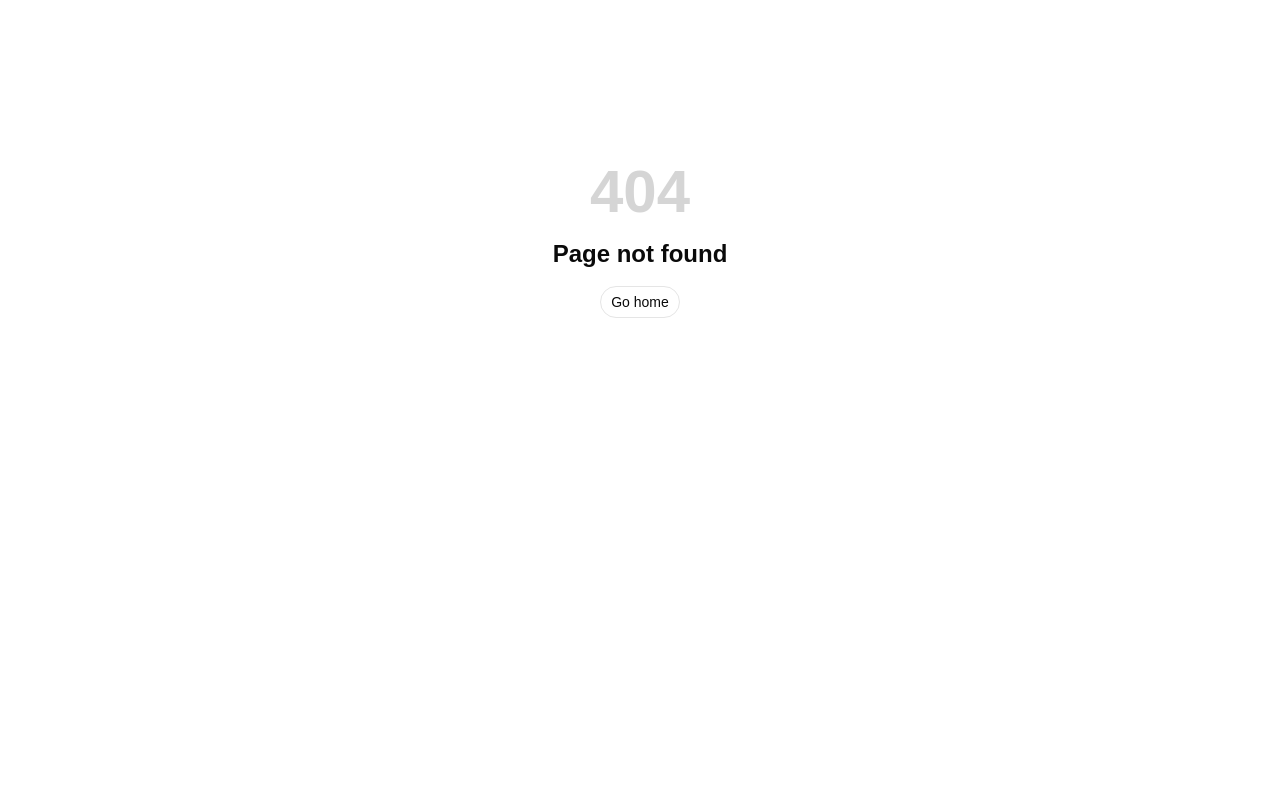
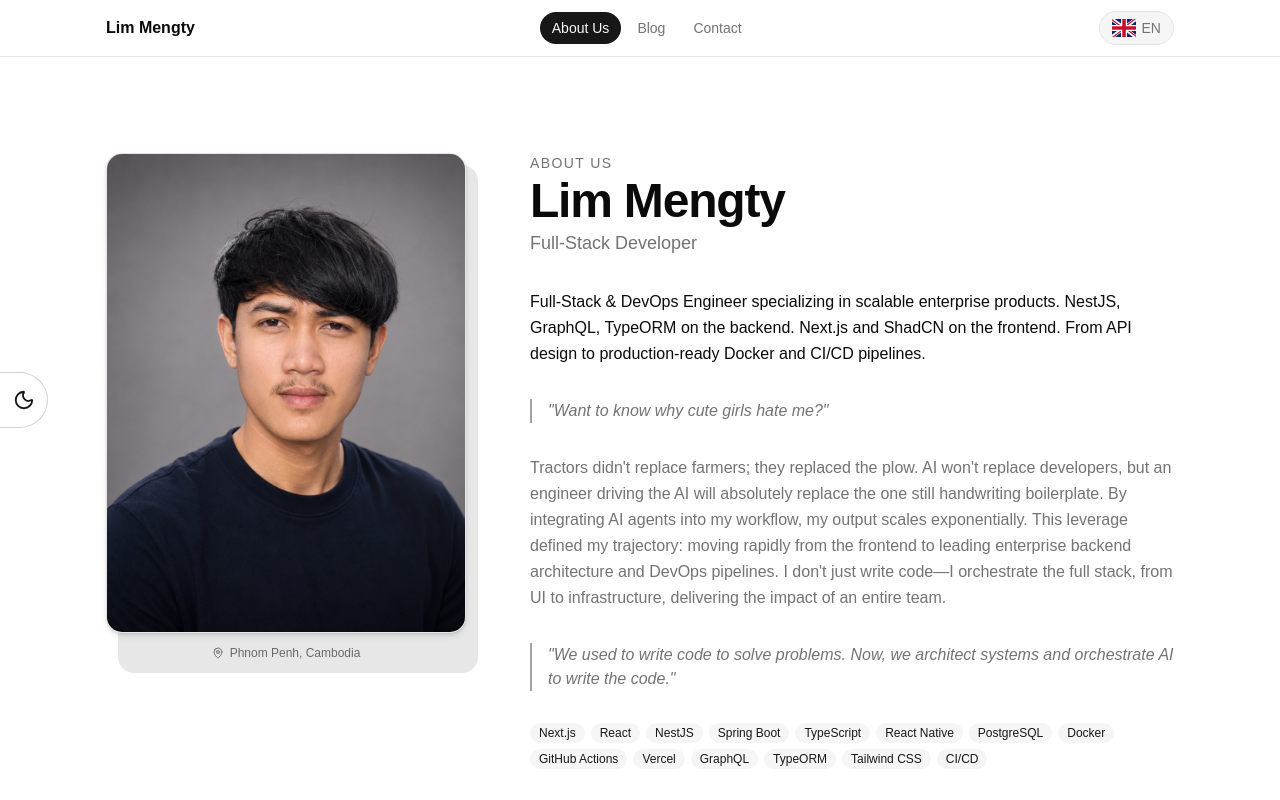
Before and after one commit to limmengty/my-profile, a Next.js app: page /en/about-us in a window 1280 px wide. Before the commit this address had no page. Shown: the top 800 px of the page. Built offline with nearby package versions, Linux system fonts and the light colour scheme; a web font is replaced by a local one.

Commit message:
chore: update content, profile, messages, and misc changes

```diff
--- a/app/[locale]/about/page.tsx
+++ b/app/[locale]/about-us/page.tsx
@@ -15,7 +15,7 @@ export default async function Page() {
     "@type": "Person",
     name: tp("name"),
     jobTitle: tp("title"),
-    url: "https://limmengty.dev",
+    url: "https://limmengty.com",
     sameAs: profile.social.map((s) => s.href),
     address: { "@type": "PostalAddress", addressLocality: profile.location },
   }
--- a/data/profile.ts
+++ b/data/profile.ts
@@ -16,7 +16,7 @@ export const profile = {
     { label: "Facebook", href: "https://facebook.com/lim.mengty.2025/", icon: "facebook" },
     { label: "Instagram", href: "https://instagram.com/limmengty", icon: "instagram" },
     { label: "Telegram", href: "https://t.me/limmengty", icon: "telegram" },
-    { label: "YouTube", href: "https://youtube.com/@limmengty", icon: "youtube" },
+    { label: "YouTube", href: "https://youtube.com/@limmengti8989", icon: "youtube" },
   ],
   resumeUrl: "/resume.pdf",
 } as const
--- a/messages/en.json
+++ b/messages/en.json
@@ -1,7 +1,7 @@
 {
   "nav": {
     "home": "Home",
-    "about": "About",
+    "about": "About Us",
     "experience": "Experience",
     "projects": "Projects",
     "blog": "Blog",
@@ -11,7 +11,7 @@
     "location": "based in Phnom Penh.",
     "description": "Building web apps, APIs, and scalable systems.",
     "stack": "Next.js · NestJS · Spring Boot · React · Docker · PostgreSQL",
-    "cta_work": "View My Work",
+    "cta_about_us": "About Us",
     "cta_blog": "Read Blog",
     "scroll": "Scroll",
     "stats": {
@@ -26,7 +26,7 @@
     }
   },
   "about": {
-    "label": "About",
+    "label": "About Us",
     "photo_alt": "Lim Mengty — Full-Stack Developer",
     "research": "Research",
     "work": "Work History",
--- a/messages/km.json
+++ b/messages/km.json
@@ -1,7 +1,7 @@
 {
   "nav": {
     "home": "ទំព័រដើម",
-    "about": "អំពីខ្ញុំ",
+    "about": "អំពីយេីង",
     "experience": "បទពិសោធន៍",
     "projects": "គម្រោង",
     "blog": "អត្ថបទ",
@@ -11,7 +11,7 @@
     "location": "មានមូលដ្ឋាននៅភ្នំពេញ។",
     "description": "កសាង Web Apps, APIs, និងប្រព័ន្ធដែលអាចពង្រីកបាន។",
     "stack": "Next.js · NestJS · Spring Boot · React · Docker · PostgreSQL",
-    "cta_work": "មើលការងាររបស់ខ្ញុំ",
+    "cta_about_us": "អំពីយេីង",
     "cta_blog": "អានអត្ថបទ",
     "scroll": "រំកិលចុះក្រោម",
     "stats": {
@@ -26,7 +26,7 @@
     }
   },
   "about": {
-    "label": "អំពីខ្ញុំ",
+    "label": "អំពីយេីង",
     "photo_alt": "Lim Mengty — Full-Stack Developer",
     "research": "ការស្រាវជ្រាវ",
     "work": "បទពិសោធន៍ការងារ",
--- a/src/shared/layout/nav-config.ts
+++ b/src/shared/layout/nav-config.ts
@@ -11,7 +11,7 @@ type NavKey = "home" | "about" | "blog" | "contact"
 
 const RAW_NAV: { href: string; key: NavKey; icon: LucideIcon }[] = [
   { href: "/", key: "home", icon: Home },
-  { href: "/about", key: "about", icon: User },
+  { href: "/about-us", key: "about", icon: User },
   { href: "/blog", key: "blog", icon: BookOpen },
   { href: "/contact", key: "contact", icon: Mail },
 ]
--- a/src/shared/ui/SocialLinks.tsx
+++ b/src/shared/ui/SocialLinks.tsx
@@ -84,7 +84,6 @@ const iconMap: Record<string, React.ElementType> = {
   github: GithubIcon,
   linkedin: LinkedinIcon,
   facebook: FacebookIcon,
-  instagram: InstagramIcon,
   telegram: Send,
   youtube: YoutubeIcon,
 }
--- a/src/views/about/ui/AboutView.tsx
+++ b/src/views/about/ui/AboutView.tsx
@@ -54,7 +54,7 @@ export default function AboutView() {
             </div>
             <div className="mt-3 flex items-center justify-center gap-1.5 text-xs text-muted-foreground">
               <MapPin size={12} />
-              {profile.location}
+              {tp("location")}
             </div>
           </div>
         </motion.div>
```
Also changed, not shown: content/blog/en/allweb-internship.mdx (renamed from content/blog/en/hennge-internship.mdx), content/blog/km/allweb-internship.mdx (renamed from content/blog/km/hennge-internship.mdx), 1 other file (tests, documents, lock files or other folders).
